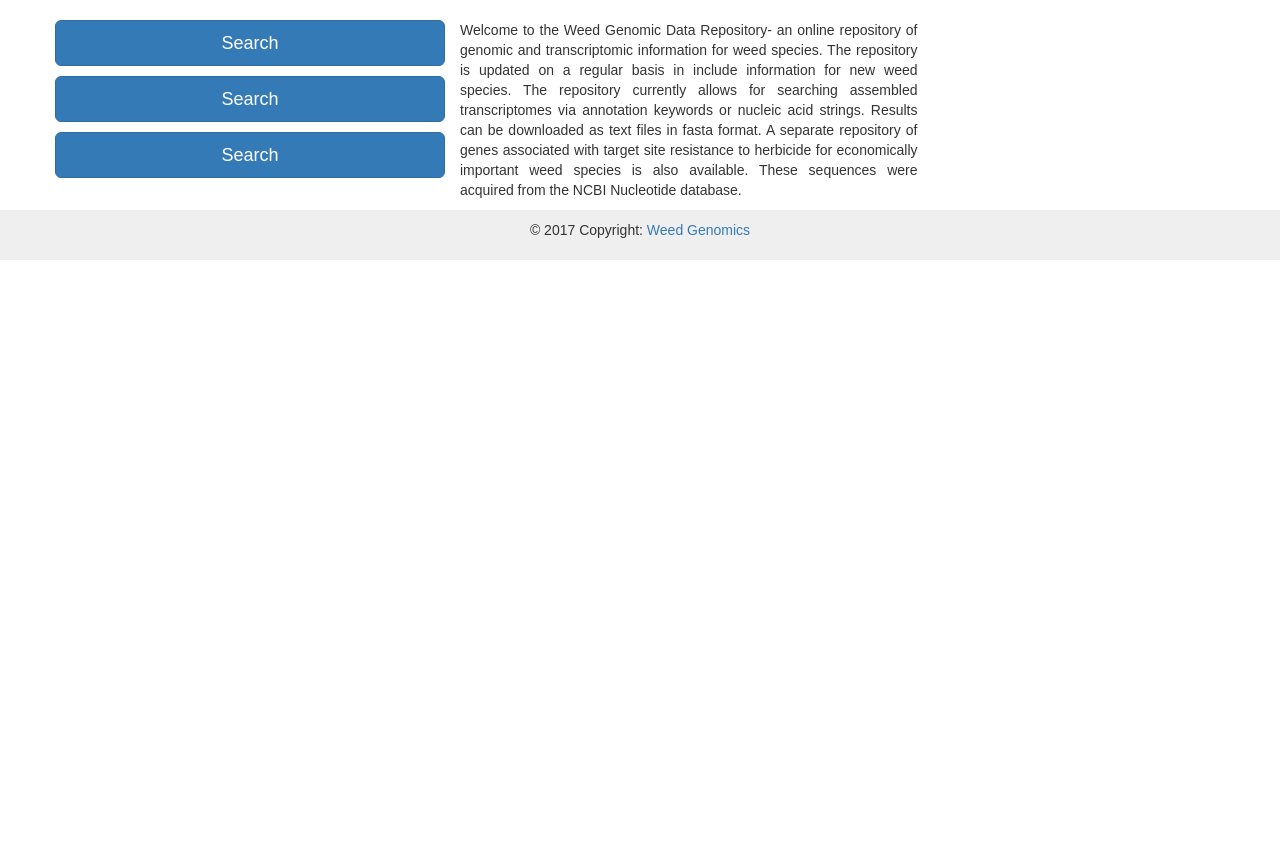
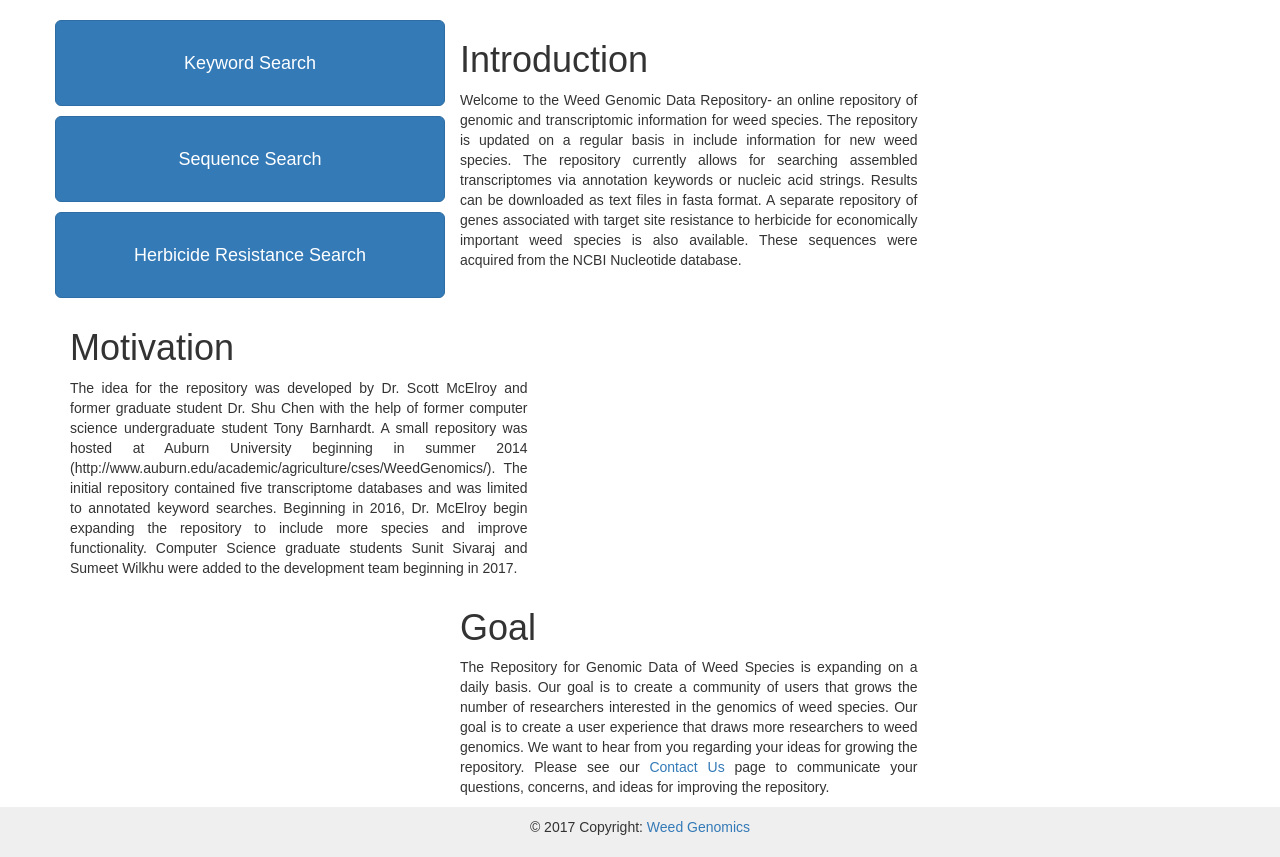
Before and after one commit to Wilkhu90/Weedgenomics, a Django app: page / in a window 1280 px wide. Shown: the part 350-1207 px from the top of the page. Before the commit the page ends 610 px from the top, so only its background shows below. Run offline with Django 3.2, Linux system fonts and the light colour scheme; some libraries are stand-ins or nearby versions.

Commit message:
Adding to EB

```diff
--- a/search/static/search/style.css
+++ b/search/static/search/style.css
@@ -110,4 +110,6 @@
 .justify{ text-align:justify; }
 .btn-block {
   margin-bottom: 10px;
+  padding-bottom: 30px;
+  padding-top: 30px;
 }
--- a/search/templates/search/main.html
+++ b/search/templates/search/main.html
@@ -5,16 +5,17 @@
 <div class="row">
   <div class="col-xs-4">
       <div class="row">
-        <button type="submit" class="btn btn-primary btn-lg btn-block">Search</button>
+        <a href="{% url 'search:search_keyword_render' %}"><button type="submit" class="btn btn-primary btn-lg btn-block">Keyword Search</button></a>
       </div>
       <div class="row">
-        <button type="submit" class="btn btn-primary btn-lg btn-block">Search</button>
+        <a href="{% url 'search:blastn_render' %}"><button type="submit" class="btn btn-primary btn-lg btn-block">Sequence Search</button></a>
       </div>
       <div class="row">
-        <button type="submit" class="btn btn-primary btn-lg btn-block">Search</button>
+        <a href="{% url 'search:herbiscide_render' %}"><button type="submit" class="btn btn-primary btn-lg btn-block">Herbicide Resistance Search</button></a>
       </div>
   </div>
   <div class="col-xs-5">
+  <h1>Introduction</h1>
   <p style="text-align:justify">Welcome to the Weed Genomic Data Repository- an online repository of genomic and transcriptomic information for weed species.
     The repository is updated on a regular basis in include information for new weed species.
     The repository currently allows for searching assembled transcriptomes via annotation keywords or nucleic acid strings.
@@ -26,6 +27,26 @@
   </div>
 </div>
 
+<div class="row">
+  <div class="col-xs-5">
+    <h1>Motivation</h1>
+    <p style="text-align:justify">The idea for the repository was developed by Dr. Scott McElroy and former graduate student Dr. Shu Chen with the help of former computer science undergraduate student Tony Barnhardt.  A small repository was hosted at Auburn University beginning in summer 2014 (http://www.auburn.edu/academic/agriculture/cses/WeedGenomics/).  The initial repository contained five transcriptome databases and was limited to annotated keyword searches.  Beginning in 2016, Dr. McElroy begin expanding the repository to include more species and improve functionality.  Computer Science graduate students Sunit Sivaraj and Sumeet Wilkhu were added to the development team beginning in 2017.</p>
+  </div>
+  <div class="col-xs-7">
+  </div>
+</div>
+
+<div class="row">
+  <div class="col-xs-4">
+  </div>
+  <div class="col-xs-5">
+    <h1>Goal</h1>
+    <p style="text-align:justify">The Repository for Genomic Data of Weed Species is expanding on a daily basis.  Our goal is to create a community of users that grows the number of researchers interested in the genomics of weed species.  Our goal is to create a user experience that draws more researchers to weed genomics.  We want to hear from you regarding your ideas for growing the repository.  Please see our <a href="/contact">Contact Us</a> page to communicate your questions, concerns, and ideas for improving the repository. </p>
+  </div>
+  <div class="col-xs-3">
+  </div>
+</div>
+
 {% block results %} {% endblock %}
 
 {% endblock %}
```
